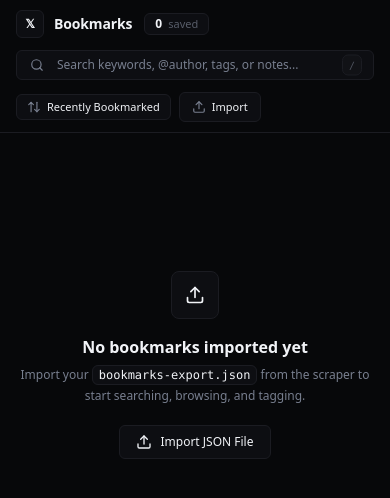
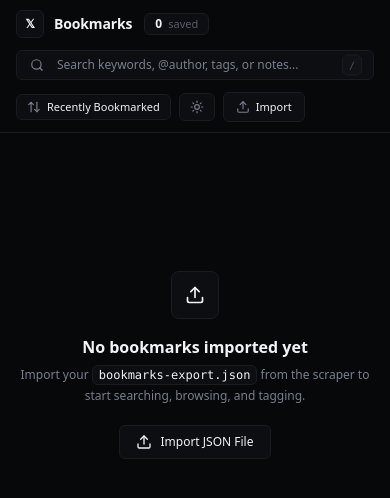
Before and after one commit to heisenberghz/Xmarks, a React (Vite) app in the folder app/: page / in a window 390 px wide. Shown: the top 498 px of the page. Built offline with nearby package versions, Linux system fonts and the light colour scheme.

Commit message:
feat(ui): add light/dark mode toggle

```diff
--- a/app/src/App.tsx
+++ b/app/src/App.tsx
@@ -15,9 +15,11 @@ import { DetailPanel } from './components/DetailPanel';
 import { ImportModal } from './components/ImportModal';
 import { DeleteDialog } from './components/DeleteDialog';
 import { ClearAllDialog } from './components/ClearAllDialog';
+import { useTheme } from './lib/useTheme';
 import { Toaster, toast } from 'sonner';
 
 export const App: React.FC = () => {
+  const { theme, toggleTheme } = useTheme();
   const [bookmarks, setBookmarks] = useState<Bookmark[]>([]);
   const [searchQuery, setSearchQuery] = useState('');
   const [selectedTags, setSelectedTags] = useState<string[]>([]);
@@ -179,6 +181,8 @@ export const App: React.FC = () => {
         onOpenClearAll={() => setIsClearAllOpen(true)}
         sortMode={sortMode}
         onSortModeChange={setSortMode}
+        theme={theme}
+        onToggleTheme={toggleTheme}
       />
 
       {/* Main Content Area (Interlocking Masonry Grid) */}
@@ -232,13 +236,13 @@ export const App: React.FC = () => {
 
       {/* Toast Notification Provider */}
       <Toaster
-        theme="dark"
+        theme={theme}
         position="bottom-right"
         toastOptions={{
           style: {
-            background: '#18181b',
-            border: '1px solid #27272a',
-            color: '#fafafa',
+            background: theme === 'dark' ? '#111216' : '#ffffff',
+            border: theme === 'dark' ? '1px solid #1b1c22' : '1px solid #e2e8f0',
+            color: theme === 'dark' ? '#f1f3f7' : '#0f172a',
             fontFamily: 'Inter Variable, system-ui, sans-serif',
           },
         }}
--- a/app/src/components/BookmarkCard.tsx
+++ b/app/src/components/BookmarkCard.tsx
@@ -119,7 +119,7 @@ export const BookmarkCard: React.FC<BookmarkCardProps> = ({
                   onDelete(bookmark.id, e);
                 }}
                 title="Remove bookmark"
-                className="rounded p-1 text-muted hover:bg-red-950/40 hover:text-red-400 transition-colors"
+                className="rounded p-1 text-muted hover:bg-red-50 hover:text-red-600 dark:hover:bg-red-950/40 dark:hover:text-red-400 transition-colors"
               >
                 <Trash2 className="h-3.5 w-3.5" />
               </button>
@@ -147,7 +147,7 @@ export const BookmarkCard: React.FC<BookmarkCardProps> = ({
 
         {/* Media Thumbnail Container */}
         {bookmark.media && bookmark.media.length > 0 && (
-          <div className="mt-3 overflow-hidden rounded-md border border-border bg-black/40">
+          <div className="mt-3 overflow-hidden rounded-md border border-border bg-slate-100 dark:bg-black/40">
             <div className="relative w-full overflow-hidden max-h-72">
               <img
                 src={bookmark.media[0]}
--- a/app/src/components/ClearAllDialog.tsx
+++ b/app/src/components/ClearAllDialog.tsx
@@ -33,7 +33,7 @@ export const ClearAllDialog: React.FC<ClearAllDialogProps> = ({
             className="w-full max-w-md rounded-lg border border-border bg-panel p-5 space-y-4 shadow-none"
           >
             <div className="flex items-start gap-3">
-              <div className="flex h-10 w-10 shrink-0 items-center justify-center rounded bg-red-950/40 border border-red-900/50 text-red-400">
+              <div className="flex h-10 w-10 shrink-0 items-center justify-center rounded bg-red-50 border border-red-200 text-red-600 dark:bg-red-950/40 dark:border-red-900/50 dark:text-red-400">
                 <Trash2 className="h-5 w-5" />
               </div>
               <div className="min-w-0 flex-1">
--- a/app/src/components/DeleteDialog.tsx
+++ b/app/src/components/DeleteDialog.tsx
@@ -31,7 +31,7 @@ export const DeleteDialog: React.FC<DeleteDialogProps> = ({
             className="w-full max-w-sm rounded-lg border border-border bg-panel p-5 space-y-4"
           >
             <div className="flex items-start gap-3">
-              <div className="flex h-9 w-9 shrink-0 items-center justify-center rounded bg-red-950/40 border border-red-900/50 text-red-400">
+              <div className="flex h-9 w-9 shrink-0 items-center justify-center rounded bg-red-50 border border-red-200 text-red-600 dark:bg-red-950/40 dark:border-red-900/50 dark:text-red-400">
                 <AlertTriangle className="h-4 w-4" />
               </div>
               <div>
--- a/app/src/components/DetailPanel.tsx
+++ b/app/src/components/DetailPanel.tsx
@@ -654,7 +654,7 @@ export const DetailPanel: React.FC<DetailPanelProps> = ({
             <div className="border-t border-border bg-panel px-5 py-3 flex items-center justify-between shrink-0 select-none">
               <button
                 onClick={() => onDeleteBookmark(bookmark.id)}
-                className="flex items-center gap-1.5 rounded px-2.5 py-1.5 text-xs font-medium text-red-400/90 hover:text-red-300 hover:bg-red-950/30 border border-red-900/40 hover:border-red-800 transition-colors"
+                className="flex items-center gap-1.5 rounded px-2.5 py-1.5 text-xs font-medium text-red-600 hover:text-red-700 hover:bg-red-50 border border-red-200 hover:border-red-300 dark:text-red-400/90 dark:hover:text-red-300 dark:hover:bg-red-950/30 dark:border-red-900/40 dark:hover:border-red-800 transition-colors"
               >
                 <Trash2 className="h-3.5 w-3.5" />
                 <span>Remove from storage</span>
--- a/app/src/components/ImportModal.tsx
+++ b/app/src/components/ImportModal.tsx
@@ -91,14 +91,14 @@ export const ImportModal: React.FC<ImportModalProps> = ({
             {/* Header */}
             <div className="flex items-center justify-between pb-3.5 border-b border-border">
               <div className="flex items-center gap-2">
-                <FileJson className="h-4 w-4 text-zinc-300" />
+                <FileJson className="h-4 w-4 text-muted" />
                 <h3 className="text-sm font-semibold tracking-tight text-foreground">
                   Import Bookmarks JSON
                 </h3>
               </div>
               <button
                 onClick={handleClose}
-                className="rounded p-1 text-muted hover:bg-zinc-800 hover:text-foreground transition-colors"
+                className="rounded p-1 text-muted hover:bg-cardHover hover:text-foreground transition-colors"
               >
                 <X className="h-4 w-4" />
               </button>
--- a/app/src/components/TopNav.tsx
+++ b/app/src/components/TopNav.tsx
@@ -1,5 +1,5 @@
 import React, { useState, useRef, useEffect } from 'react';
-import { Search, Upload, X, Tag as TagIcon, ArrowUpDown, Check, Trash2 } from 'lucide-react';
+import { Search, Upload, X, Tag as TagIcon, ArrowUpDown, Check, Trash2, Sun, Moon } from 'lucide-react';
 import { SortMode } from '../types/bookmark';
 
 interface TopNavProps {
@@ -17,6 +17,8 @@ interface TopNavProps {
   onOpenClearAll?: () => void;
   sortMode: SortMode;
   onSortModeChange: (mode: SortMode) => void;
+  theme: 'light' | 'dark';
+  onToggleTheme: () => void;
 }
 
 const sortOptions: { value: SortMode; label: string; desc: string }[] = [
@@ -52,6 +54,8 @@ export const TopNav: React.FC<TopNavProps> = ({
   onOpenClearAll,
   sortMode,
   onSortModeChange,
+  theme,
+  onToggleTheme,
 }) => {
   const [isSortOpen, setIsSortOpen] = useState(false);
   const sortDropdownRef = useRef<HTMLDivElement>(null);
@@ -196,6 +200,23 @@ export const TopNav: React.FC<TopNavProps> = ({
             </div>
 
 
+            {/* Light / Dark Mode Toggle Button */}
+            <button
+              onClick={onToggleTheme}
+              className="flex items-center justify-center gap-1.5 rounded bg-panel hover:bg-card border border-border hover:border-borderHover px-2.5 py-1.5 text-xs font-medium text-foreground transition-colors active:scale-95"
+              title={theme === 'dark' ? 'Switch to light mode' : 'Switch to dark mode'}
+              aria-label="Toggle light/dark theme"
+            >
+              {theme === 'dark' ? (
+                <Sun className="h-3.5 w-3.5 text-muted hover:text-foreground transition-colors" />
+              ) : (
+                <Moon className="h-3.5 w-3.5 text-muted hover:text-foreground transition-colors" />
+              )}
+              <span className="hidden sm:inline text-[11px] text-muted hover:text-foreground capitalize">
+                {theme === 'dark' ? 'Light' : 'Dark'}
+              </span>
+            </button>
+
             {/* Flat Solid Import Action */}
             <button
               onClick={onOpenImport}
@@ -209,7 +230,7 @@ export const TopNav: React.FC<TopNavProps> = ({
             {totalCount > 0 && onOpenClearAll && (
               <button
                 onClick={onOpenClearAll}
-                className="flex items-center justify-center gap-1.5 rounded bg-panel hover:bg-red-950/30 border border-border hover:border-red-900/50 px-2.5 py-1.5 text-xs font-medium text-muted hover:text-red-400 transition-colors"
+                className="flex items-center justify-center gap-1.5 rounded bg-panel hover:bg-red-50 hover:text-red-600 dark:hover:bg-red-950/30 border border-border hover:border-red-200 dark:hover:border-red-900/50 px-2.5 py-1.5 text-xs font-medium text-muted dark:hover:text-red-400 transition-colors"
                 title="Clear all bookmarks from local storage"
               >
                 <Trash2 className="h-3.5 w-3.5" />
--- a/app/src/index.css
+++ b/app/src/index.css
@@ -4,21 +4,60 @@
 @tailwind components;
 @tailwind utilities;
 
+:root,
+.light {
+  /* Crisp Modern Light Theme (Linear / Slate inspired) */
+  --color-background: 248 250 252;
+  --color-panel: 255 255 255;
+  --color-card: 255 255 255;
+  --color-card-hover: 241 245 249;
+  --color-border: 226 232 240;
+  --color-border-hover: 203 213 225;
+  --color-accent: 71 85 105;
+  --color-accent-hover: 30 41 59;
+  --color-accent-subtle: rgba(71, 85, 105, 0.08);
+  --color-muted: 100 116 139;
+  --color-foreground: 15 23 42;
+  --color-danger: 220 38 38;
+
+  --scrollbar-thumb: #cbd5e1;
+  --scrollbar-thumb-hover: #94a3b8;
+}
+
+.dark {
+  /* Strict Pitch-Dark Obsidian Theme */
+  --color-background: 7 8 10;
+  --color-panel: 13 14 18;
+  --color-card: 17 18 22;
+  --color-card-hover: 22 23 29;
+  --color-border: 27 28 34;
+  --color-border-hover: 40 42 51;
+  --color-accent: 148 163 184;
+  --color-accent-hover: 203 213 225;
+  --color-accent-subtle: rgba(148, 163, 184, 0.08);
+  --color-muted: 120 127 143;
+  --color-foreground: 241 243 247;
+  --color-danger: 248 81 73;
+
+  --scrollbar-thumb: #1b1c22;
+  --scrollbar-thumb-hover: #282a33;
+}
+
 @layer base {
   body {
-    background-color: #07080a;
-    color: #f1f3f7;
+    background-color: rgb(var(--color-background));
+    color: rgb(var(--color-foreground));
     font-family: 'Inter Variable', system-ui, -apple-system, sans-serif;
     -webkit-font-smoothing: antialiased;
     -moz-osx-font-smoothing: grayscale;
   }
 }
 
-/* Custom scrollbar — dark obsidian, hairline, no glow */
+/* Custom scrollbar — hairline, no glow */
 ::-webkit-scrollbar { width: 6px; }
 ::-webkit-scrollbar-track { background: transparent; }
-::-webkit-scrollbar-thumb { background: #1b1c22; border-radius: 3px; }
-::-webkit-scrollbar-thumb:hover { background: #282a33; }
+::-webkit-scrollbar-thumb { background: var(--scrollbar-thumb); border-radius: 3px; }
+::-webkit-scrollbar-thumb:hover { background: var(--scrollbar-thumb-hover); }
 
 /* Hide scrollbar for Chrome, Safari and Opera */
 .no-scrollbar::-webkit-scrollbar {
--- a/app/src/lib/tagColors.ts
+++ b/app/src/lib/tagColors.ts
@@ -1,7 +1,7 @@
-// Refined midnight slate tag styling — flat, solid, high-legibility, zero glow
+// Refined slate tag styling — flat, solid, high-legibility, zero glow
 const TAG_STYLE = {
   bg: 'bg-cardHover',
-  text: 'text-slate-300',
+  text: 'text-slate-700 dark:text-slate-300',
   border: 'border-border',
   dot: '#64748b',
 };
--- /dev/null
+++ b/app/src/lib/useTheme.ts
@@ -0,0 +1,40 @@
+import { useState, useEffect, useCallback } from 'react';
+
+export type Theme = 'light' | 'dark';
+
+export function useTheme() {
+  const [theme, setTheme] = useState<Theme>(() => {
+    if (typeof window === 'undefined') return 'dark';
+    try {
+      const saved = localStorage.getItem('xbm_theme') as Theme | null;
+      if (saved === 'light' || saved === 'dark') {
+        return saved;
+      }
+    } catch {
+      // ignore
+    }
+    return 'dark'; // Strict pitch-dark obsidian default
+  });
+
+  useEffect(() => {
+    const root = document.documentElement;
+    if (theme === 'dark') {
+      root.classList.add('dark');
+      root.classList.remove('light');
+    } else {
+      root.classList.remove('dark');
+      root.classList.add('light');
+    }
+    try {
+      localStorage.setItem('xbm_theme', theme);
+    } catch {
+      // ignore
+    }
+  }, [theme]);
+
+  const toggleTheme = useCallback(() => {
+    setTheme((prev) => (prev === 'dark' ? 'light' : 'dark'));
+  }, []);
+
+  return { theme, setTheme, toggleTheme };
+}
--- a/app/tailwind.config.js
+++ b/app/tailwind.config.js
@@ -1,5 +1,6 @@
 /** @type {import('tailwindcss').Config} */
 export default {
+  darkMode: 'class',
   content: [
     "./index.html",
     "./src/**/*.{js,ts,jsx,tsx}",
@@ -7,20 +8,20 @@ export default {
   theme: {
     extend: {
       colors: {
-        background: '#07080a', // Pitch-dark obsidian base (subtle dark depth, not hard blue)
-        panel: '#0d0e12',       // Elevated dark panel
-        card: '#111216',        // Deep dark card surface
-        cardHover: '#16171d',   // Subtle dark hover fill
-        border: '#1b1c22',      // Hairline dark border
-        borderHover: '#282a33', // Active/hover border
+        background: 'rgb(var(--color-background) / <alpha-value>)',
+        panel: 'rgb(var(--color-panel) / <alpha-value>)',
+        card: 'rgb(var(--color-card) / <alpha-value>)',
+        cardHover: 'rgb(var(--color-card-hover) / <alpha-value>)',
+        border: 'rgb(var(--color-border) / <alpha-value>)',
+        borderHover: 'rgb(var(--color-border-hover) / <alpha-value>)',
         accent: {
-          DEFAULT: '#94a3b8',   // Refined cool steel slate (no saturated neon blue)
-          hover: '#cbd5e1',
-          subtle: 'rgba(148, 163, 184, 0.08)',
+          DEFAULT: 'rgb(var(--color-accent) / <alpha-value>)',
+          hover: 'rgb(var(--color-accent-hover) / <alpha-value>)',
+          subtle: 'var(--color-accent-subtle)',
         },
-        muted: '#787f8f',       // Restrained cool slate text
-        foreground: '#f1f3f7',  // Crisp off-white
-        danger: '#f85149',
+        muted: 'rgb(var(--color-muted) / <alpha-value>)',
+        foreground: 'rgb(var(--color-foreground) / <alpha-value>)',
+        danger: 'rgb(var(--color-danger) / <alpha-value>)',
       },
       borderRadius: {
         DEFAULT: '6px',
```
Also changed, not shown: app/index.html (+15 -1 lines), 1 other file (tests, documents, lock files or other folders).
